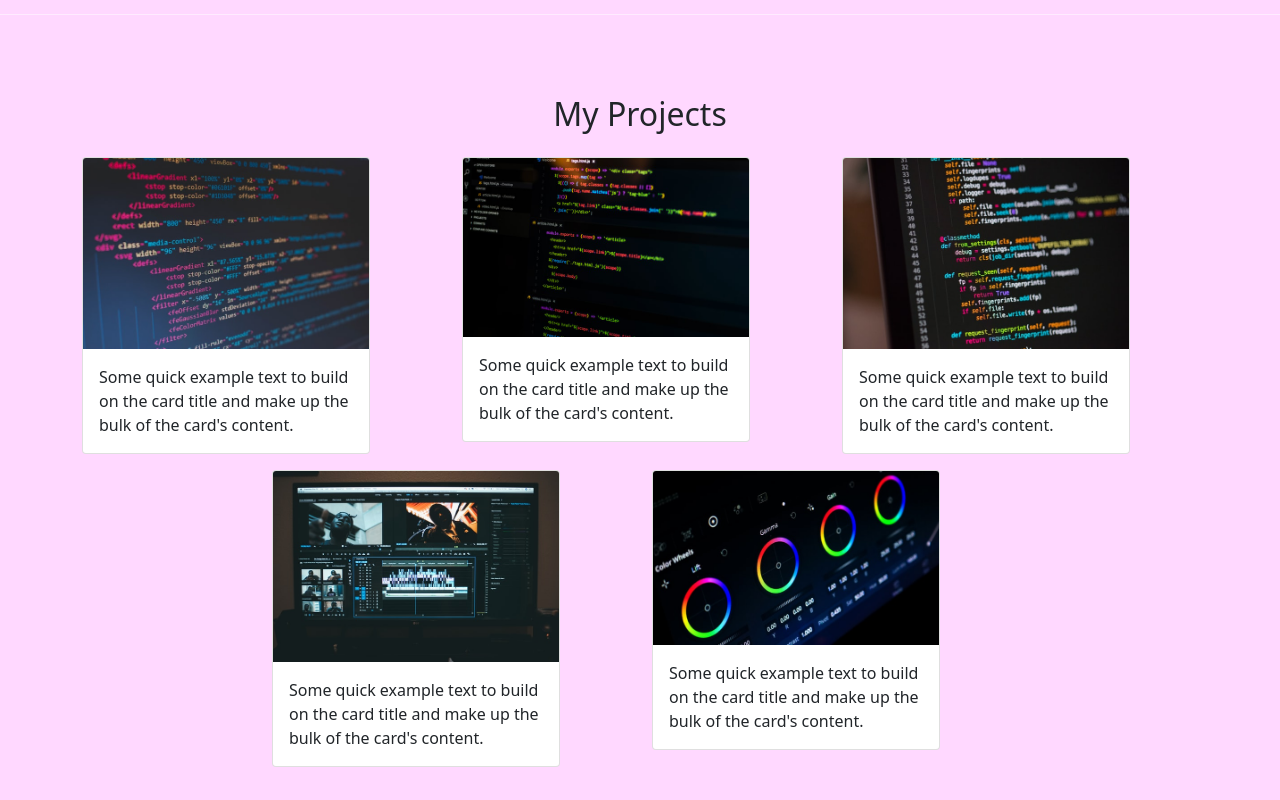
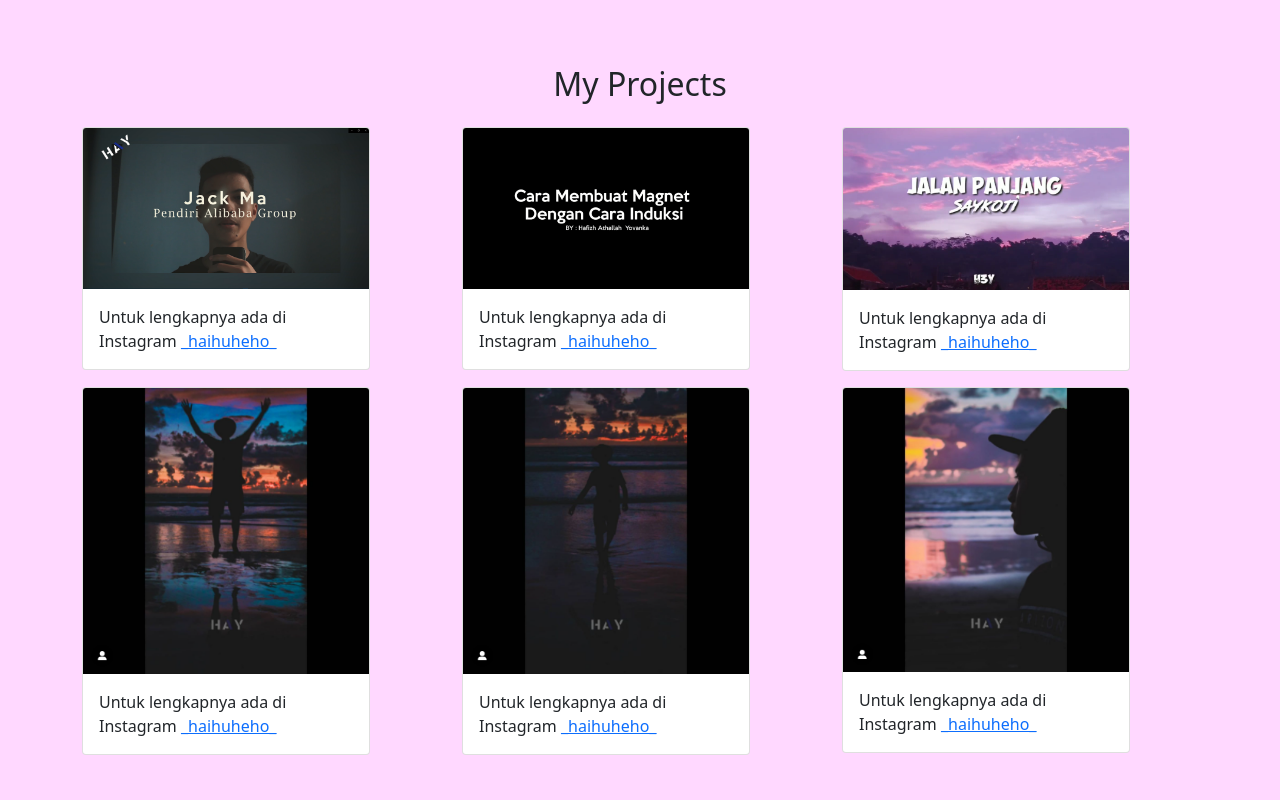
Before and after one commit to hafizhproject45/Hafizh-portfolio-bootsrap5, a plain HTML site: page index.htm in a window 1280 px wide. Shown: the part 1340-2140 px from the top of the page. Drawn offline with nearby package versions, Linux system fonts and the light colour scheme.

Commit message:
merubah isi gambar

```diff
--- a/index.htm
+++ b/index.htm
@@ -70,10 +70,10 @@
         </div>
         <div class="row justify-content-center fs-5 text-center">
           <div class="col-md-4">
-            <p>Lorem ipsum dolor sit amet consectetur, adipisicing elit. Laboriosam consectetur architecto nostrum inventore temporibus exercitationem debitis eaque tempore dolor! Earum.</p>
+            <p>Namaku adalah Hafizh Athallah Yovanka, aku adalah seorang pelajar yang menguasai berbagai bagian di bidang IT seperti : Desain Grafis, Editor Vidio, Animator,  Programmer , dll.</p>
           </div>
           <div class="col-md-4">
-            <p>Lorem ipsum dolor sit amet consectetur adipisicing elit. Reiciendis ipsum consequatur, quod temporibus, et assumenda, laboriosam aspernatur debitis repudiandae sequi soluta explicabo sed iure quisquam.</p>
+            <p>Ini adalah Portfolio yang isinya project ku, masukan kritik dan saran yang bisa mempermudah pekerjaanku, Portfolio ini juga secara tidak langsung dapat berkenalan secara tidak langsung.</p>
           </div>
         </div>
       </div>
@@ -98,41 +98,49 @@
         <div class="row justify-content-center">
           <div class="col-md-4 mb-3">
             <div class="card" style="width: 18rem">
-              <img src="./img/programming1.jpg" class="card-img-top" alt="Source code" />
+              <img src="./img/Screenshot (6).png" class="card-img-top" alt="Source code" />
               <div class="card-body">
-                <p class="card-text">Some quick example text to build on the card title and make up the bulk of the card's content.</p>
+                <p class="card-text">Untuk lengkapnya ada di Instagram <a href="https://www.instagram.com/tv/CL22DXFHwoQ/?utm_source=ig_web_copy_link">_haihuheho_</a></p>
               </div>
             </div>
           </div>
           <div class="col-md-4 mb-3">
             <div class="card" style="width: 18rem">
-              <img src="./img/programming2.jpg" class="card-img-top" alt="Source code" />
+              <img src="./img/Screenshot (7).png" class="card-img-top" alt="Source code" />
               <div class="card-body">
-                <p class="card-text">Some quick example text to build on the card title and make up the bulk of the card's content.</p>
+                <p class="card-text">Untuk lengkapnya ada di Instagram <a href="https://www.instagram.com/tv/COC5ZcFn-l2/?utm_source=ig_web_copy_link">_haihuheho_</a></p>
               </div>
             </div>
           </div>
           <div class="col-md-4 mb-3">
             <div class="card" style="width: 18rem">
-              <img src="./img/programming3.jpg" class="card-img-top" alt="Source code" />
+              <img src="./img/Screenshot (9).png" class="card-img-top" alt="Source code" />
               <div class="card-body">
-                <p class="card-text">Some quick example text to build on the card title and make up the bulk of the card's content.</p>
+                <p class="card-text">Untuk lengkapnya ada di Instagram <a href="https://www.instagram.com/tv/B-_IhV-HMvP/?utm_source=ig_web_copy_link">_haihuheho_</a></p>
               </div>
             </div>
           </div>
           <div class="col-md-4 mb-3">
             <div class="card" style="width: 18rem">
-              <img src="./img/editor1.jpg" class="card-img-top" alt="Timeline" />
+              <img src="./img/Screenshot (12).png" class="card-img-top" alt="Timeline" />
               <div class="card-body">
-                <p class="card-text">Some quick example text to build on the card title and make up the bulk of the card's content.</p>
+                <p class="card-text">Untuk lengkapnya ada di Instagram <a href="https://www.instagram.com/p/CMx3jrFnMQ3/?utm_source=ig_web_copy_link">_haihuheho_</a></p>
               </div>
             </div>
           </div>
           <div class="col-md-4 mb-3">
             <div class="card" style="width: 18rem">
-              <img src="./img/editor2.jpg" class="card-img-top" alt="Timeline" />
+              <img src="./img/Screenshot (13).png" class="card-img-top" alt="Timeline" />
               <div class="card-body">
-                <p class="card-text">Some quick example text to build on the card title and make up the bulk of the card's content.</p>
+                <p class="card-text">Untuk lengkapnya ada di Instagram <a href="https://www.instagram.com/p/CMsteR-HOrY/?utm_source=ig_web_copy_link">_haihuheho_</a></p>
+              </div>
+            </div>
+          </div>
+          <div class="col-md-4 mb-3">
+            <div class="card" style="width: 18rem">
+              <img src="./img/Screenshot (15).png" class="card-img-top" alt="Timeline" />
+              <div class="card-body">
+                <p class="card-text">Untuk lengkapnya ada di Instagram <a href="https://www.instagram.com/p/CMvR43jHcuF/?utm_source=ig_web_copy_link">_haihuheho_</a></p>
               </div>
             </div>
           </div>
```
Also changed, not shown: img/Screenshot (12).png (added), img/Screenshot (13).png (added), img/Screenshot (15).png (added), img/Screenshot (4).jpg (added), img/Screenshot (6).png (added), img/Screenshot (7).png (added), img/Screenshot (9).png (added), img/programming1.jpg (deleted), img/programming2.jpg (deleted), img/programming3.jpg (deleted).
